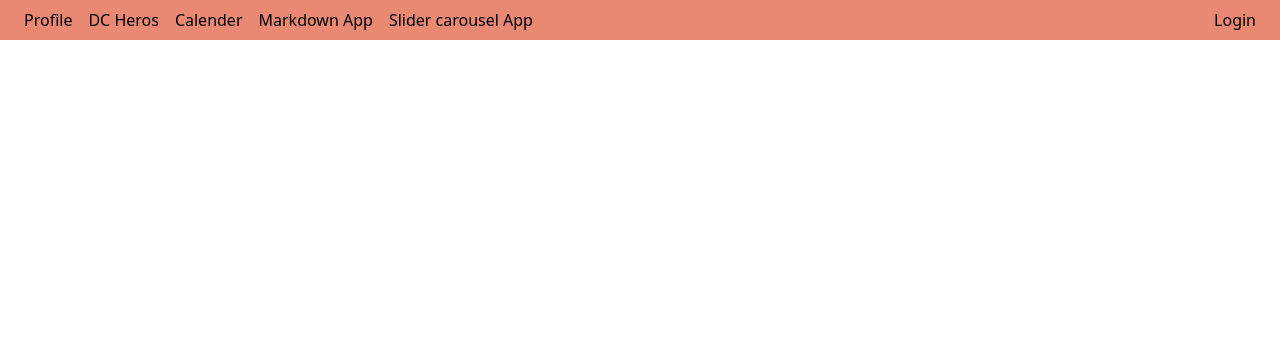
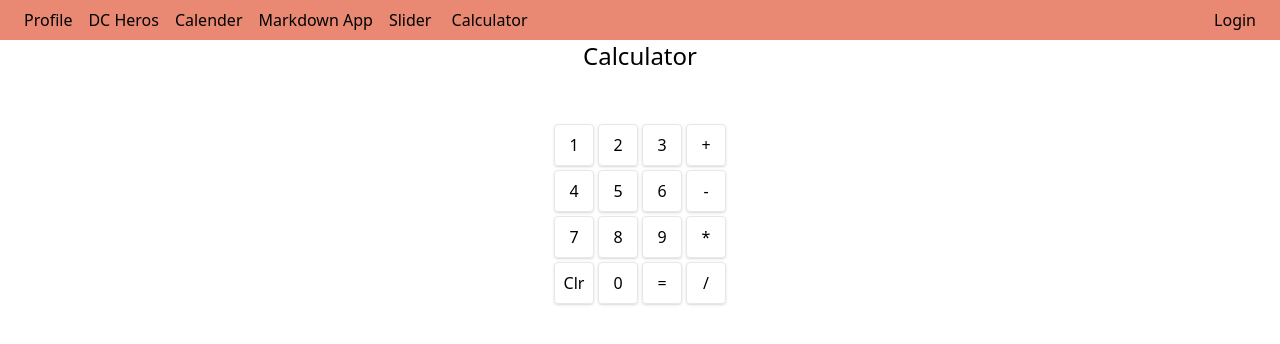
Before and after one commit to nahidprince7/nahid-vue-app, a Vue app: page /calculator in a window 1280 px wide. Shown: the top 344 px of the page. Built offline with nearby package versions, Linux system fonts and the light colour scheme; no server answers.

Commit message:
calculator

```diff
--- a/src/App.vue
+++ b/src/App.vue
@@ -1,7 +1,9 @@
 <template>
 <AppHeader :isLoggedInProp="isLoggedIn"  @open-login-modal="isLoginOpen=true"></AppHeader>
 <router-view></router-view>
+<teleport to="body">
 <LoginModal v-if="isLoginOpen" @close-login-modal="isLoginOpen=false"> </LoginModal>
+</teleport>
 </template>
 
 <script>
--- a/src/components/AppHeader.vue
+++ b/src/components/AppHeader.vue
@@ -20,7 +20,8 @@ data(){
          { title:"DC Heros", url: "/dc-heros"},
          { title:"Calender", url: "/calender"},
          { title:"Markdown App", url: "/markdown"},
-         { title:"Slider carousel App", url: "/slider"},
+         { title:"Slider ", url: "/slider"},
+         { title:"Calculator", url: "/calculator"},
       ]
    }
 },
--- /dev/null
+++ b/src/components/login/GoogleLogin.vue
@@ -0,0 +1,26 @@
+<template>
+
+  <section class="my-2 text-center">
+          <button class="h-12 w-12 border rounded-full px-1 bg-gradient-to-r from-yellow-300 to-green-400" style="color:#DB4437" @click="loginWithGoogle"> <i class="fab fa-google text-2xl"></i></button>
+        </section>
+
+</template>
+
+<script>
+import firebase from "../../utilities/firebase"
+export default {
+methods:{
+    loginWithGoogle(){
+      var provider = new firebase.auth.GoogleAuthProvider();
+      firebase.auth()
+  .signInWithPopup(provider)
+  .then(() => {
+   this.$emit('close-login-from-google')
+  })
+}
+}}
+</script>
+
+<style>
+
+</style>
--- /dev/null
+++ b/src/pages/Calculator.vue
@@ -0,0 +1,81 @@
+<template>
+  <section class="flex w-full">
+      <div class="m-auto">
+          <h1 class="text-2xl text-center">Calculator</h1>
+          <p class="text-3xl text-right mt-10 mb-3 w-34 overflow-x-scroll" style="direction:rtl">{{currentNumber}}</p>
+          <div class=" grid grid-cols-4 gap-1">
+              <button  @click="pressed('1')" class="p-2 w-10 border rounded shadow">1</button>
+              <button  @click="pressed('2')" class="p-2 w-10 border rounded shadow">2</button>
+              <button  @click="pressed('3')" class="p-2 w-10 border rounded shadow">3</button>
+              <button  @click="pressed('+')" class="p-2 w-10 border rounded shadow">+</button>
+
+              <button  @click="pressed('4')" class="p-2 w-10 border rounded shadow">4</button>
+              <button  @click="pressed('5')" class="p-2 w-10 border rounded shadow">5</button>
+              <button @click="pressed('6')"  class="p-2 w-10 border rounded shadow">6</button>
+              <button @click="pressed('-')"  class="p-2 w-10 border rounded shadow">-</button>
+
+              <button @click="pressed('7')"  class="p-2 w-10 border rounded shadow">7</button>
+              <button @click="pressed('8')"  class="p-2 w-10 border rounded shadow">8</button>
+              <button @click="pressed('9')"  class="p-2 w-10 border rounded shadow">9</button>
+              <button @click="pressed('*')"  class="p-2 w-10 border rounded shadow">*</button>
+
+              <button @click="pressed('c')"  class="p-2  border rounded shadow">Clr</button>
+              <button @click="pressed('0')"  class="p-2  border rounded shadow">0</button>
+
+              <button  @click="pressed('=')" class="p-2 w-10 border rounded shadow">=</button>
+              <button  @click="pressed('/')" class="p-2 w-10 border rounded shadow">/</button>
+
+          </div>
+      </div>
+
+  </section>
+</template>
+
+<script>
+import {ref} from 'vue'
+export default {
+setup(){
+
+    const operations = ["+","-","*","/"];
+    const currentNumber = ref("");
+    const previousNumber = ref("");
+    const selectedOperation = ref("");
+
+
+
+    function pressed(value){
+        if(value === '=') calculate();
+        else if(value === 'c') clear();
+        else if(operations.includes(value)) applyOperation(value);
+        else appendNumber(value);
+
+    }
+
+    function calculate(){
+
+    }
+
+    function applyOperation(value){
+
+        previousNumber.value = currentNumber.value;
+        currentNumber.value = "";
+        selectedOperation.value = value;
+
+    }
+
+    function appendNumber(value){
+        // alert(value);
+        currentNumber.value = currentNumber.value + value;
+    }
+    function clear(){
+        currentNumber.value=""
+    }
+
+    return{currentNumber,previousNumber,pressed,selectedOperation};
+}
+}
+</script>
+
+<style>
+
+</style>
--- a/src/pages/DcHeros.vue
+++ b/src/pages/DcHeros.vue
@@ -26,33 +26,37 @@
 </template>
 
 <script>
+import {computed, onMounted, ref} from "vue";
 export default {
+  setup(){
 
-  data(){
-    return {
-      newHero:"Aquaman",
-      dcHeros:["SuperGirl","Flash","Batman"]
-          }
-  },
-  mounted(){
-    this.$refs.newHeroRef.focus()
-  },
-  computed:{
-    herosCount(){
-        return this.dcHeros.length;
+    const newHeroRef = ref("")
+
+    const newHero=ref("Aquaman")
+
+    const dcHeros = ref([
+      'SuperGirl',
+      'Flash',
+      'Batman'
+      ])
+
+    function remove(index){
+        console.log( this.dcHeros.filter((hero,i)=>i!==index))
+       dcHeros.value = dcHeros.value.filter((hero,i)=>i!==index);
     }
-  },
-  methods:{
-    addHero(){
-      if(this.newHero !== '' ){
-      this.dcHeros.unshift(this.newHero);
-      this.newHero=''
+    onMounted(()=>{
+      newHeroRef.value.focus()
+    })
+    function addHero(){
+      if(newHero.value !== '' ){
+      dcHeros.value.unshift(newHero.value);
+      newHero.value=''
       }
-    },
-    remove(index){
-        console.log( this.dcHeros.filter((hero,i)=>i!==index))
-       this.dcHeros = this.dcHeros.filter((hero,i)=>i!==index);
     }
+    const herosCount = computed({
+        get:()=> dcHeros.value.length,
+    })
+    return {dcHeros,newHero,remove,addHero,newHeroRef,herosCount}
   }
 }
 </script>
--- a/src/pages/LoginModal.vue
+++ b/src/pages/LoginModal.vue
@@ -1,4 +1,5 @@
 <template>
+
   <section
   @click="close"
    class="z-20 h-screen w-screen bg-gray-700 fixed top-0 opacity-50" ></section>
@@ -8,10 +9,8 @@
 <div class="p-2 border">
         <h1 class="text-2xl text-center">Login</h1>
         <h5 class="text-center text-gray-600">Using Firebase</h5>
-        <section class="my-5 text-center">
-          <button class="border px-2" @click="loginWithGoogle">Login with Google</button>
-        </section>
         <p class="my-5 text-center">Or</p>
+        <GoogleLogin @close-login-from-google = "close" />
         <form class="p-2 my-2" @submit.prevent="">
           <div class="my-4">
             <label for="">
@@ -47,8 +46,9 @@
 <script>
 
 import firebase from '../utilities/firebase'
-
+import GoogleLogin from'../components/login/GoogleLogin'
 export default {
+  components:{GoogleLogin},
   data(){
     return{
         email:'nahidprince7@gmail.com',
@@ -60,16 +60,6 @@ export default {
     this.$refs.email.focus()
   },
   methods:{
-    loginWithGoogle(){
-      var provider = new firebase.auth.GoogleAuthProvider();
-      firebase.auth()
-  .signInWithPopup(provider)
-  .then(() => {
-
-  })
-    },
-
-
     submit(){
       this.isLoading=true
       firebase.auth().signInWithEmailAndPassword(this.email,this.password)
--- a/src/router.js
+++ b/src/router.js
@@ -5,6 +5,7 @@ import DcHeros from './pages/DcHeros';
 import Calender from './pages/Calender';
 import Markdown from './pages/Markdown';
 import Slider from './pages/Slider';
+import Calculator from './pages/Calculator';
 
 const routes = [
     { path: '/', component: Home },
@@ -12,6 +13,7 @@ const routes = [
     { path: '/calender', component: Calender },
     { path: '/markdown', component: Markdown },
     { path: '/slider', component: Slider },
+    { path: '/calculator', component: Calculator },
   ]
 
 const router = createRouter({
```
